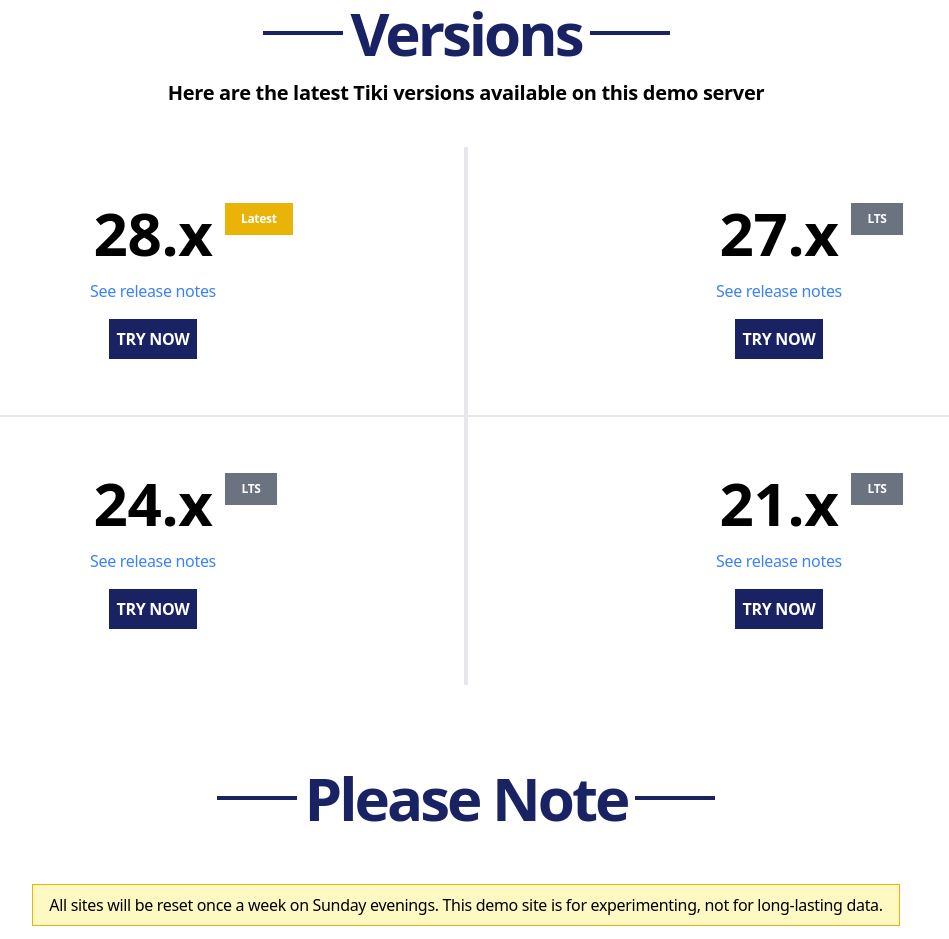
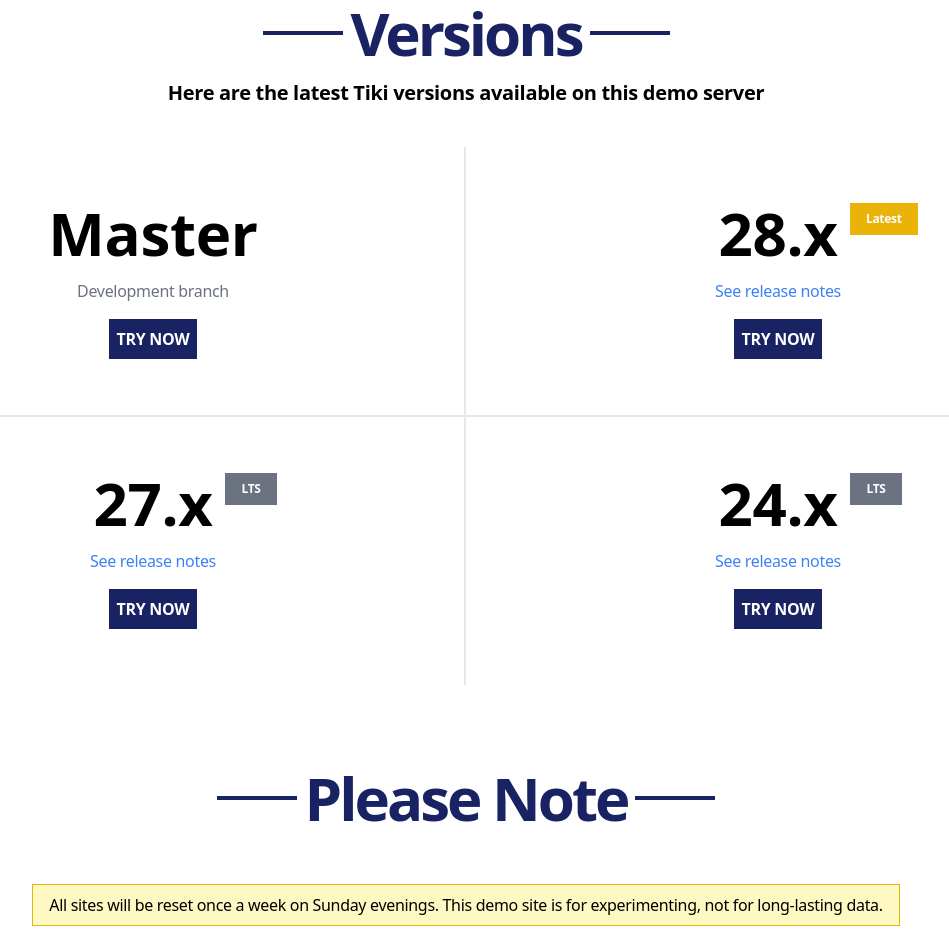
Before and after one commit to mercihabam/demo.tiki.org, a website: page src/index.html in a window 1280 px wide. Shown: the part 1344-2283 px from the top of the page, without its empty margins (174-1123 px from the left). Drawn offline with Linux system fonts and the light colour scheme.

Commit message:
remove the 21x instance from the demo page and add the master version

```diff
--- a/src/index.html
+++ b/src/index.html
@@ -80,6 +80,14 @@
         <div class="flex justify-between flex-wrap">
           <div class="border-r-2 border-b-2 flex gap-4 flex-col items-center justify-center p-14 w-full sm:w-1/2">
             <div class="relative">
+              <span class="text-6xl font-bold">Master</span>
+            </div>
+            <div class="text-gray-500">Development branch</div>
+            <a href="https://trunk.demo.tiki.org/" class="text-white bg-primary block p-2 uppercase font-semibold">Try now</a>
+          </div>
+
+          <div class="border-b-2 flex gap-4 flex-col items-center justify-center p-14 w-full sm:w-1/2">
+            <div class="relative">
               <span class="text-6xl font-bold">28.x</span>
               <div class="absolute bg-yellow-500 px-4 py-2 font-bold text-white top-0 -right-20 text-xs">Latest</div>
             </div>
@@ -87,7 +95,7 @@
             <a href="https://28x.demo.tiki.org/" class="text-white bg-primary block p-2 uppercase font-semibold">Try now</a>
           </div>
 
-          <div class="border-l-2 border-b-2 flex gap-4 flex-col items-center justify-center p-14 w-full sm:w-1/2">
+          <div class="border-r-2 flex gap-4 flex-col items-center justify-center p-14 w-full sm:w-1/2">
             <div class="relative">
               <span class="text-6xl font-bold">27.x</span>
               <div class="absolute bg-gray-500 px-4 py-2 font-bold text-white top-0 -right-16 text-xs">LTS</div>
@@ -96,22 +104,13 @@
             <a href="https://27x.demo.tiki.org/" class="text-white bg-primary block p-2 uppercase font-semibold">Try now</a>
           </div>
 
-          <div class="border-r-2 flex gap-4 flex-col items-center justify-center p-14 w-full sm:w-1/2">
+          <div class="flex gap-4 flex-col items-center justify-center p-14 w-full sm:w-1/2">
             <div class="relative">
               <span class="text-6xl font-bold">24.x</span>
               <div class="absolute bg-gray-500 px-4 py-2 font-bold text-white top-0 -right-16 text-xs">LTS</div>
             </div>
             <a href="https://doc.tiki.org/Tiki24" target="_blank" class="text-blue-500">See release notes</a>
             <a href="https://demo.tiki.org/24x/" class="text-white bg-primary block p-2 uppercase font-semibold">Try now</a>
-          </div>
-
-          <div class="border-l-2 border-t-2 sm:border-t-0 flex gap-4 flex-col items-center justify-center p-14 w-full sm:w-1/2">
-            <div class="relative">
-              <span class="text-6xl font-bold">21.x</span>
-              <div class="absolute bg-gray-500 px-4 py-2 font-bold text-white top-0 -right-16 text-xs">LTS</div>
-            </div>
-            <a href="https://doc.tiki.org/Tiki21" target="_blank" class="text-blue-500">See release notes</a>
-            <a href="https://demo.tiki.org/21x/" class="text-white bg-primary block p-2 uppercase font-semibold">Try now</a>
           </div>
         </div>
       </div>
```
Also changed, not shown: dist/index.css.
